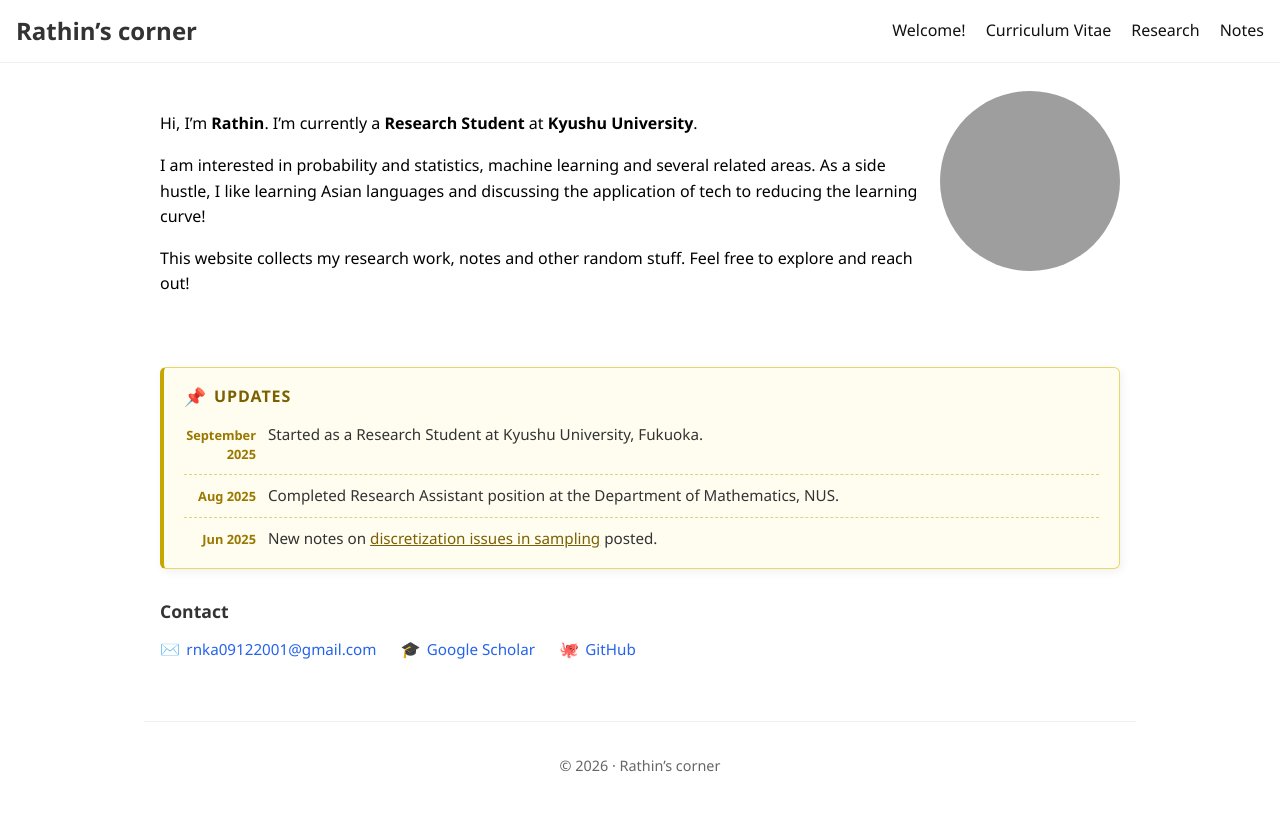
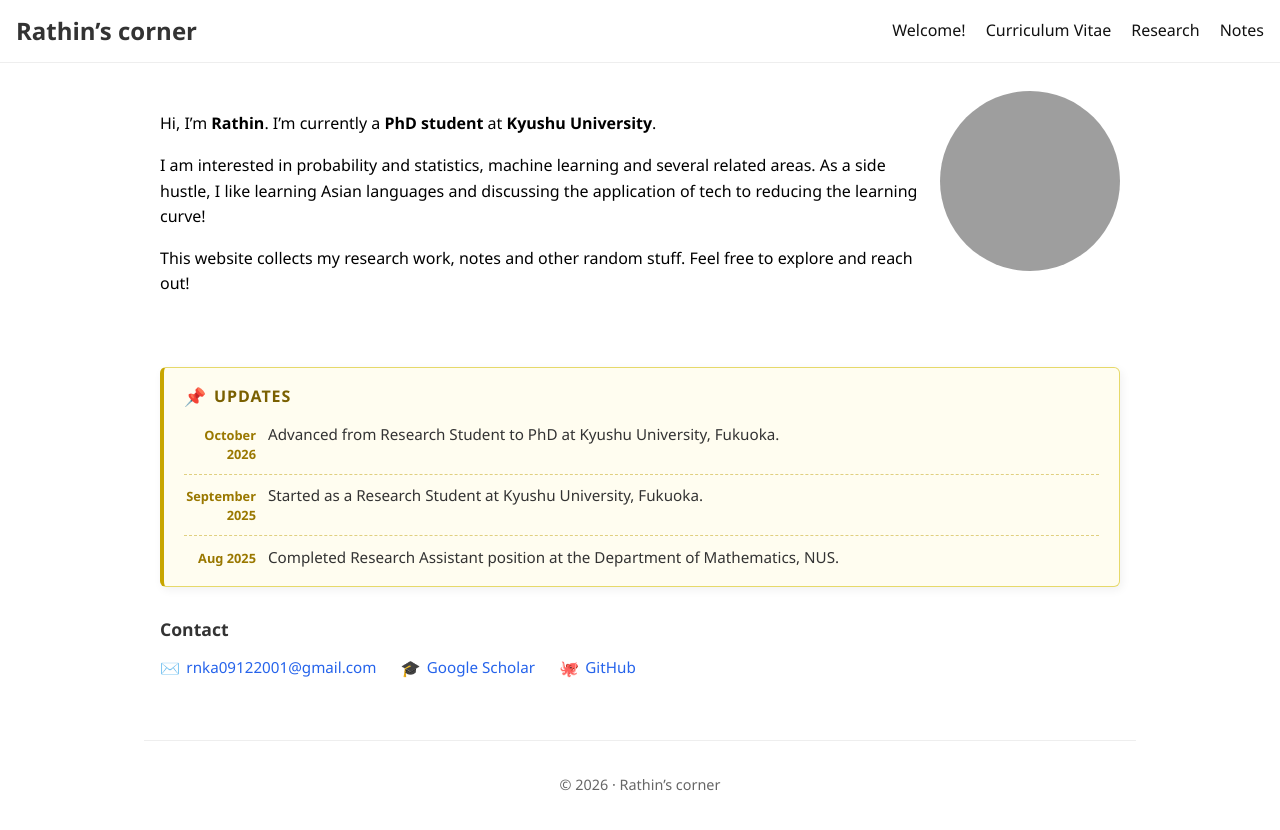
Before and after one commit to rnkarmakar/rnkarmakar.github.io, a Jekyll site: the page built from index.md, in a window 1280 px wide. Shown: the top 830 px of the page. Built offline with Jekyll 4.4.1, drawn with Linux system fonts in a browser that asks for light colours; grey boxes are pictures that could not be loaded.

Commit message:
Update status from Research Student to PhD student

```diff
--- a/index.md
+++ b/index.md
@@ -7,7 +7,7 @@ nav_order: 1
 <!-- Replace /assets/profile.jpg with the actual path/filename of your photo -->
 <img src="/assets/profile.png" alt="Rathindra Nath Karmakar" style="width:180px;height:180px;object-fit:cover;border-radius:50%;float:right;margin:0 0 1rem 1rem;transform:translateY(-20px)" />
 
-Hi, I'm **Rathin**. I'm currently a **Research Student** at **Kyushu University**.
+Hi, I'm **Rathin**. I'm currently a **PhD student** at **Kyushu University**.
 
 I am interested in probability and statistics, machine learning and several related areas. As a side hustle, I like learning Asian languages and discussing the application of tech to reducing the learning curve!
 
@@ -23,16 +23,16 @@ This website collects my research work, notes and other random stuff. Feel free
   </div>
   <ul class="noticeboard__list">
     <li class="noticeboard__item">
+      <span class="noticeboard__date">October 2026</span>
+      <span class="noticeboard__text">Advanced from Research Student to PhD  at Kyushu University, Fukuoka.</span>
+    </li>
+    <li class="noticeboard__item">
       <span class="noticeboard__date">September 2025</span>
       <span class="noticeboard__text">Started as a Research Student at Kyushu University, Fukuoka.</span>
     </li>
     <li class="noticeboard__item">
       <span class="noticeboard__date">Aug 2025</span>
       <span class="noticeboard__text">Completed Research Assistant position at the Department of Mathematics, NUS.</span>
-    </li>
-    <li class="noticeboard__item">
-      <span class="noticeboard__date">Jun 2025</span>
-      <span class="noticeboard__text">New notes on <a href="/notes/probability-statistics/">discretization issues in sampling</a> posted.</span>
     </li>
   </ul>
 </section>
```
